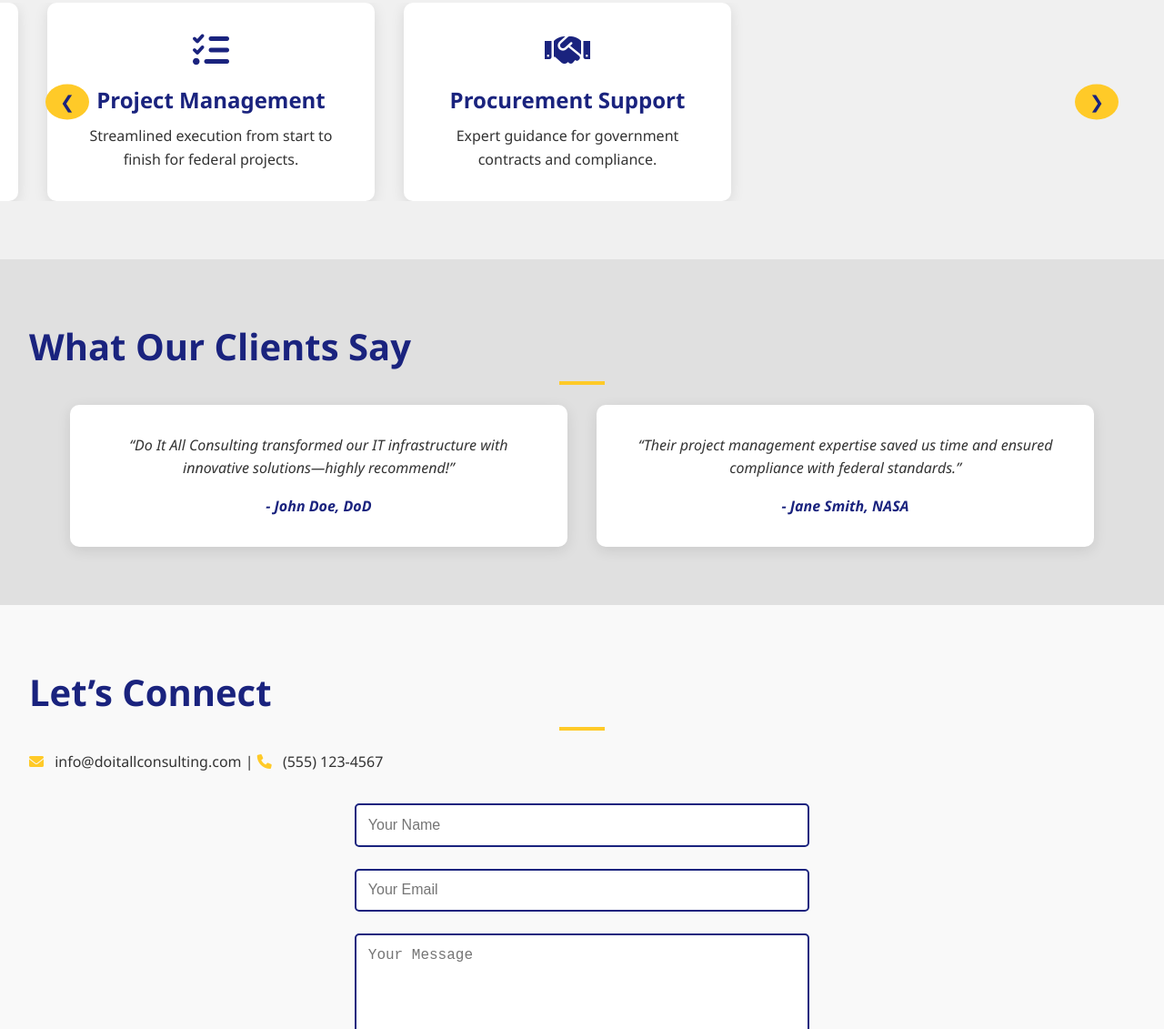
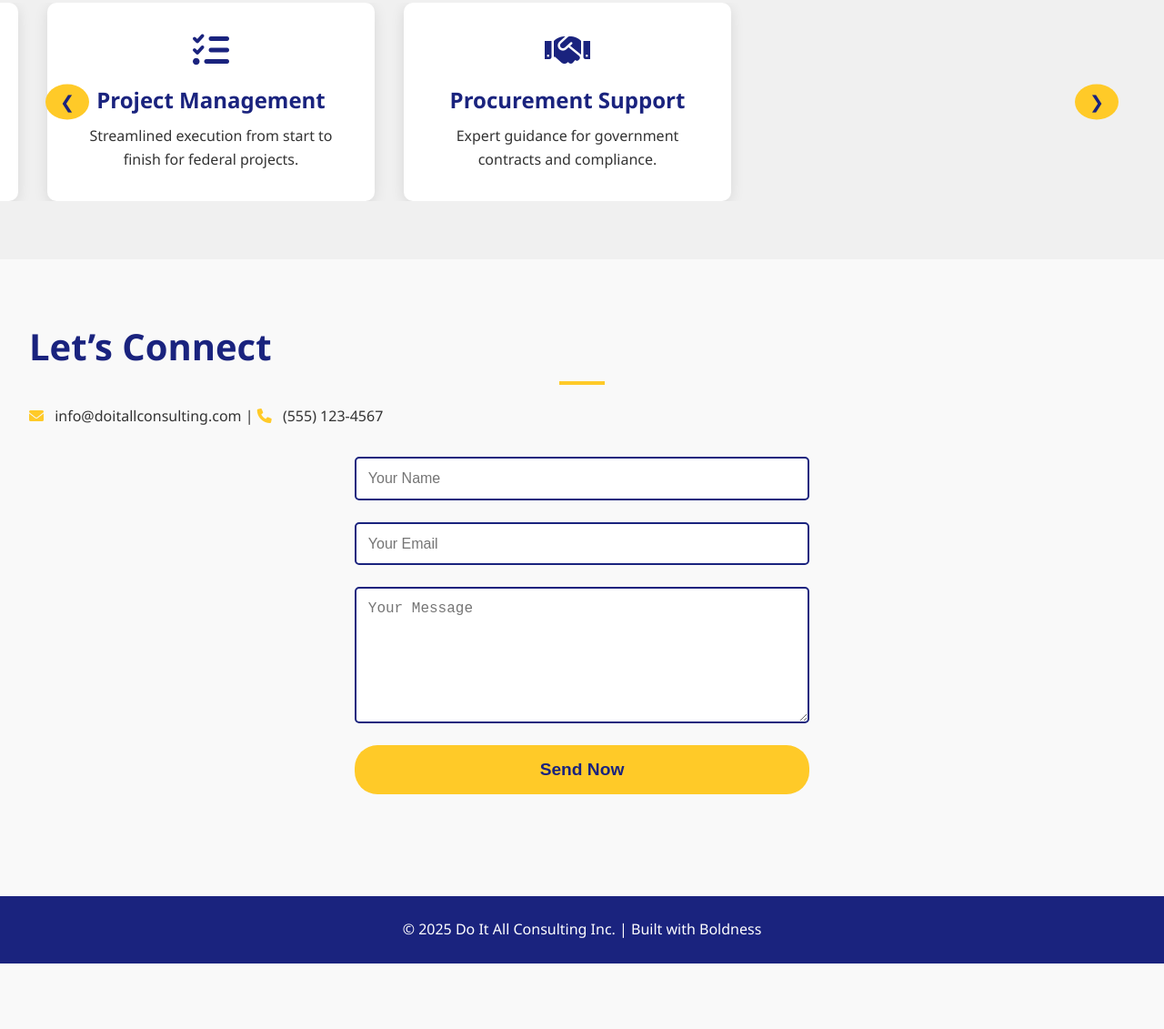
Before and after one commit to Kill3rbean/kill3rbean.github.io, a plain HTML site: page index.html in a window 1280 px wide. Shown: the part 1213-2344 px from the top of the page at 91% size. After the commit the page ends 2272 px from the top, so only its background shows below. Drawn offline with Linux system fonts and the light colour scheme.

Commit message:
Update index.html

```diff
--- a/index.html
+++ b/index.html
@@ -18,7 +18,6 @@
                 <li><a href="#home">Home</a></li>
                 <li><a href="#about">About</a></li>
                 <li><a href="#services">Services</a></li>
-                <li><a href="#testimonials">Testimonials</a></li>
                 <li><a href="#contact">Contact</a></li>
             </ul>
             <div class="menu-toggle">☰</div> <!-- Mobile Menu Toggle -->
@@ -67,21 +66,6 @@
         </div>
     </section>
 
-    <!-- Testimonials Section -->
-    <section id="testimonials" class="section testimonials-section">
-        <h2>What Our Clients Say</h2>
-        <div class="testimonial-container">
-            <div class="testimonial">
-                <p>“Do It All Consulting transformed our IT infrastructure with innovative solutions—highly recommend!”</p>
-                <cite>- John Doe, DoD</cite>
-            </div>
-            <div class="testimonial">
-                <p>“Their project management expertise saved us time and ensured compliance with federal standards.”</p>
-                <cite>- Jane Smith, NASA</cite>
-            </div>
-        </div>
-    </section>
-
     <!-- Contact Section -->
     <section id="contact" class="section contact-section">
         <h2>Let’s Connect</h2>
```
